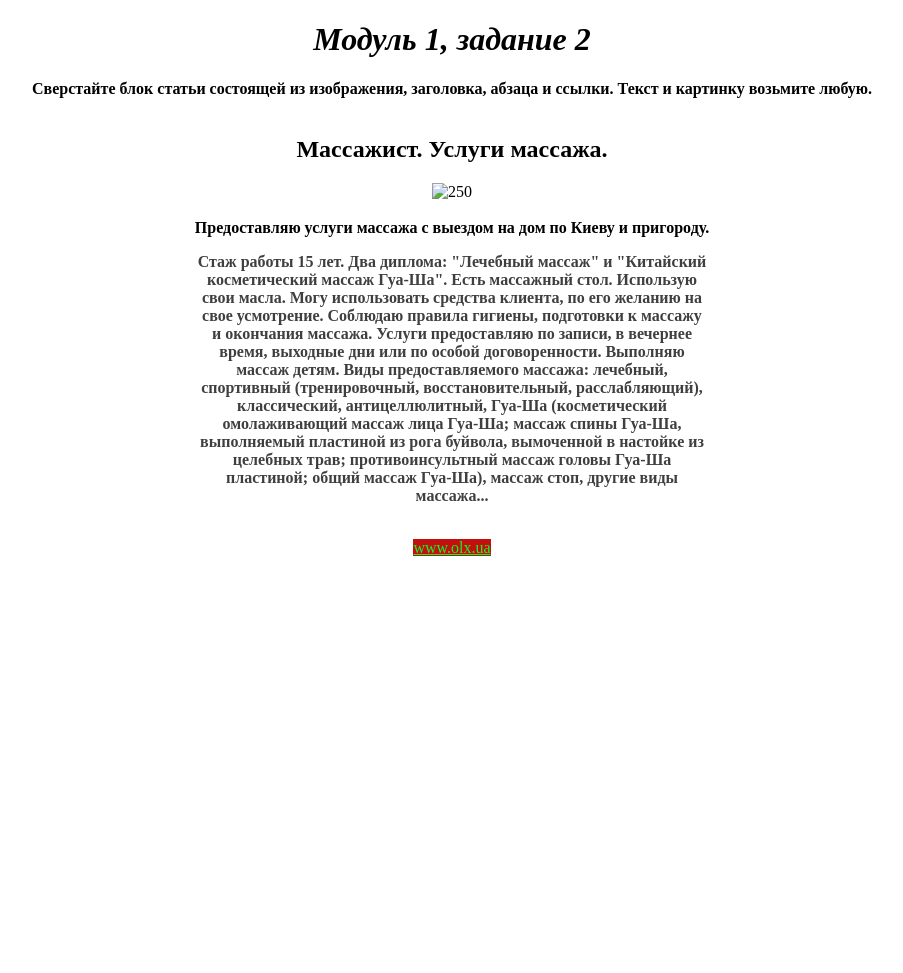
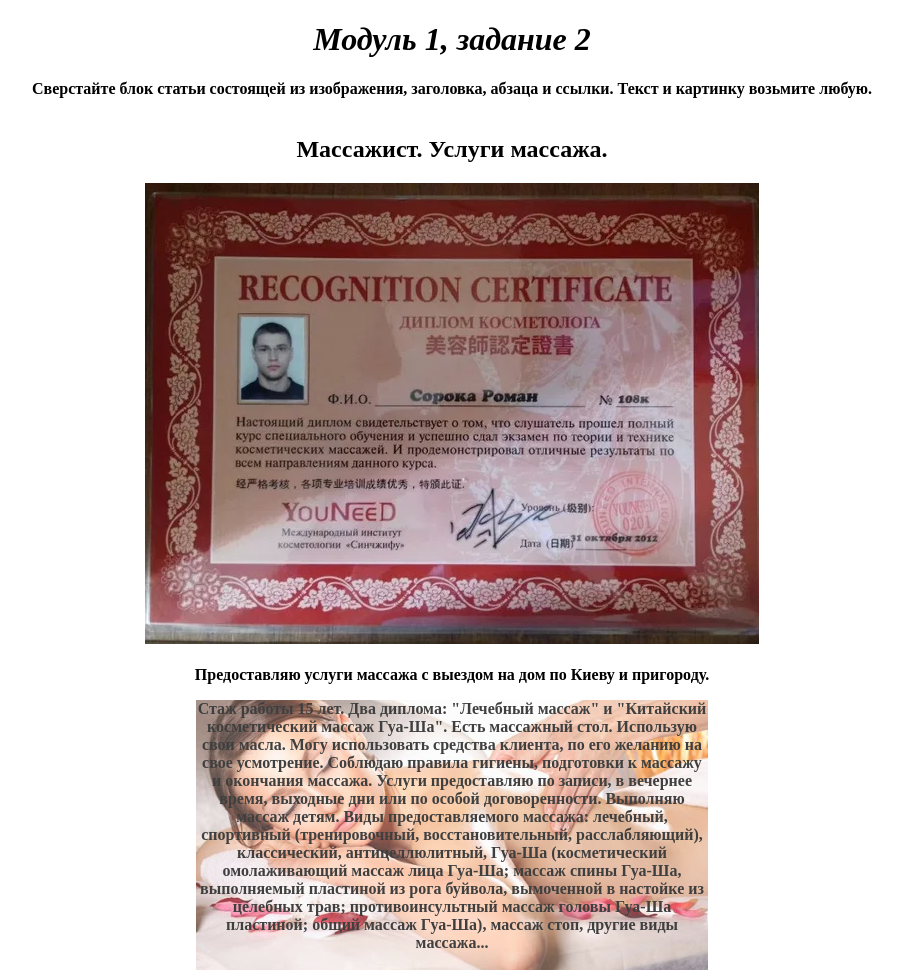
Before and after one commit to RomanSoroka85/goit_fi_course, a plain HTML site: page Task_2.html in a window 1280 px wide. Shown: the top 973 px of the page, without its empty margins (188-1091 px from the left). Before the commit the page ends 800 px from the top, so only its background shows below. Drawn offline with Linux system fonts and the light colour scheme.

Commit message:
add new file

```diff
--- a/Task_2.html
+++ b/Task_2.html
@@ -8,7 +8,7 @@
       p {
         width: 512px;
         height: 270px;
-      background-image: url(6.jpg);
+      background-image: url(img/6.jpg);
       opacity: 0.75;}
     </style>
   </head>
@@ -20,7 +20,7 @@
 </b></center>
 <br>
    <center> <h2>Массажист. Услуги массажа.</h2>
-    <img src="5.jpg" alt="250">
+    <img src="img/5.jpg" alt="250">
   <div> <br> <b>Предоставляю услуги массажа с выездом на дом по Киеву и пригороду.</b></center>
 <center>
   <p><b>
```
